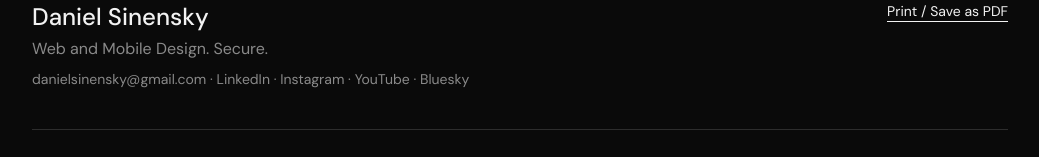
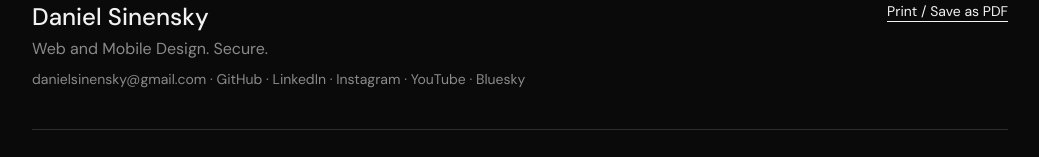
Before and after one commit to danielsinensky/Personal-Website, a Next.js app: page /cv in a window 1280 px wide. Shown: the part 128-285 px from the top of the page, without its empty margins (120-1159 px from the left). Built offline with nearby package versions, Linux system fonts and the light colour scheme.

Commit message:
Add GitHub profile to social links
Shows up automatically in the About page Contact section and the site
footer, since both render from the shared social-links list.

```diff
--- a/src/content/social-links.ts
+++ b/src/content/social-links.ts
@@ -1,5 +1,5 @@
 import type { IconType } from "react-icons";
-import { FaInstagram, FaLinkedin, FaYoutube } from "react-icons/fa";
+import { FaGithub, FaInstagram, FaLinkedin, FaYoutube } from "react-icons/fa";
 import { SiBluesky } from "react-icons/si";
 
 export interface SocialLink {
@@ -9,6 +9,11 @@ export interface SocialLink {
 }
 
 export const socialLinks: SocialLink[] = [
+  {
+    name: "GitHub",
+    url: "https://github.com/danielsinensky",
+    Icon: FaGithub,
+  },
   {
     name: "LinkedIn",
     url: "https://www.linkedin.com/in/danielsinensky/",
```
